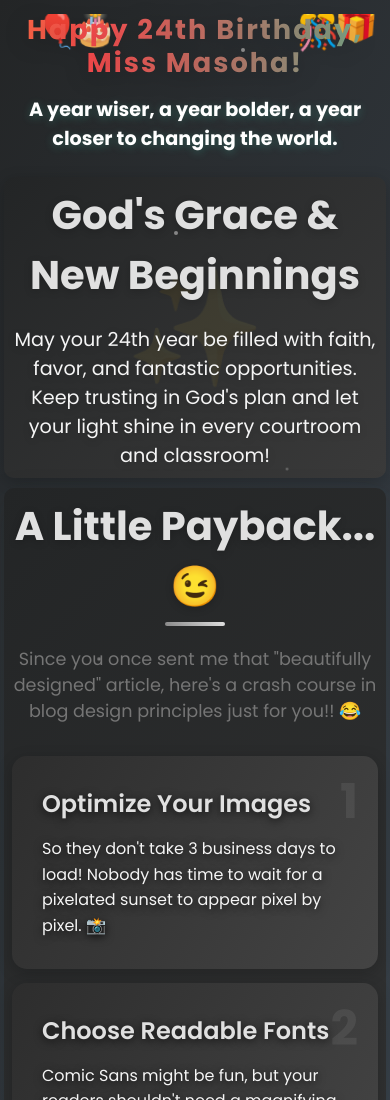
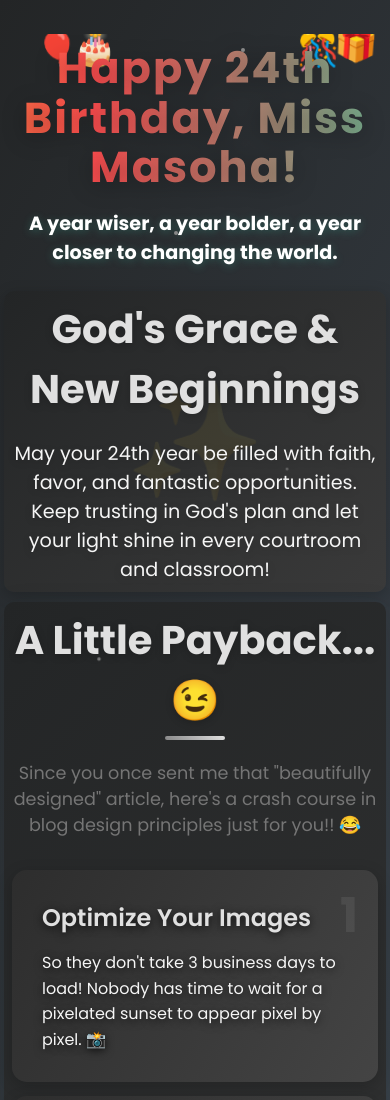
Before and after one commit to Takunda-Madondo/birthday, a plain HTML site: page index.html in a window 390 px wide. Shown: the top 1100 px of the page. Drawn offline with Linux system fonts and the light colour scheme.

Commit message:
Update index.html

```diff
--- a/index.html
+++ b/index.html
@@ -318,7 +318,7 @@
                 padding: 4px;
             }
             .hero {
-                padding: 10px 0 4px 0;
+                padding: 30px 0 4px 0; /* Add more top space for mobile */
             }
             .content-section {
                 margin: 5px auto;
@@ -331,8 +331,9 @@
                 padding: 8px;
             }
             .main-title {
-                font-size: 1.7rem; /* Make main title bigger than subtitle on mobile */
-                line-height: 1.2;
+                font-size: 2.7rem; /* Bigger than .birthday-card h2 (2.5rem) */
+                line-height: 1.15;
+                margin-top: 10px; /* Extra space from top */
             }
             .subtitle {
                 font-size: 1.2rem;
```
